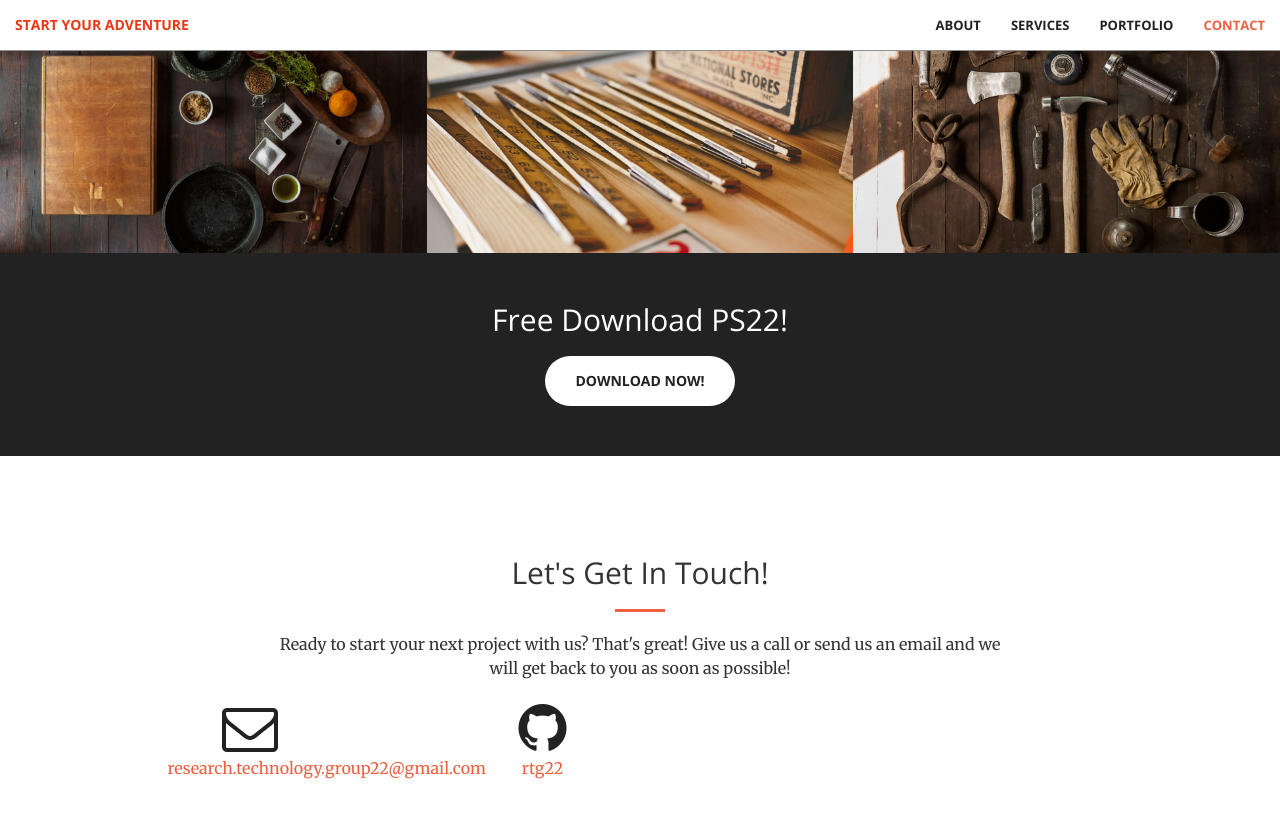
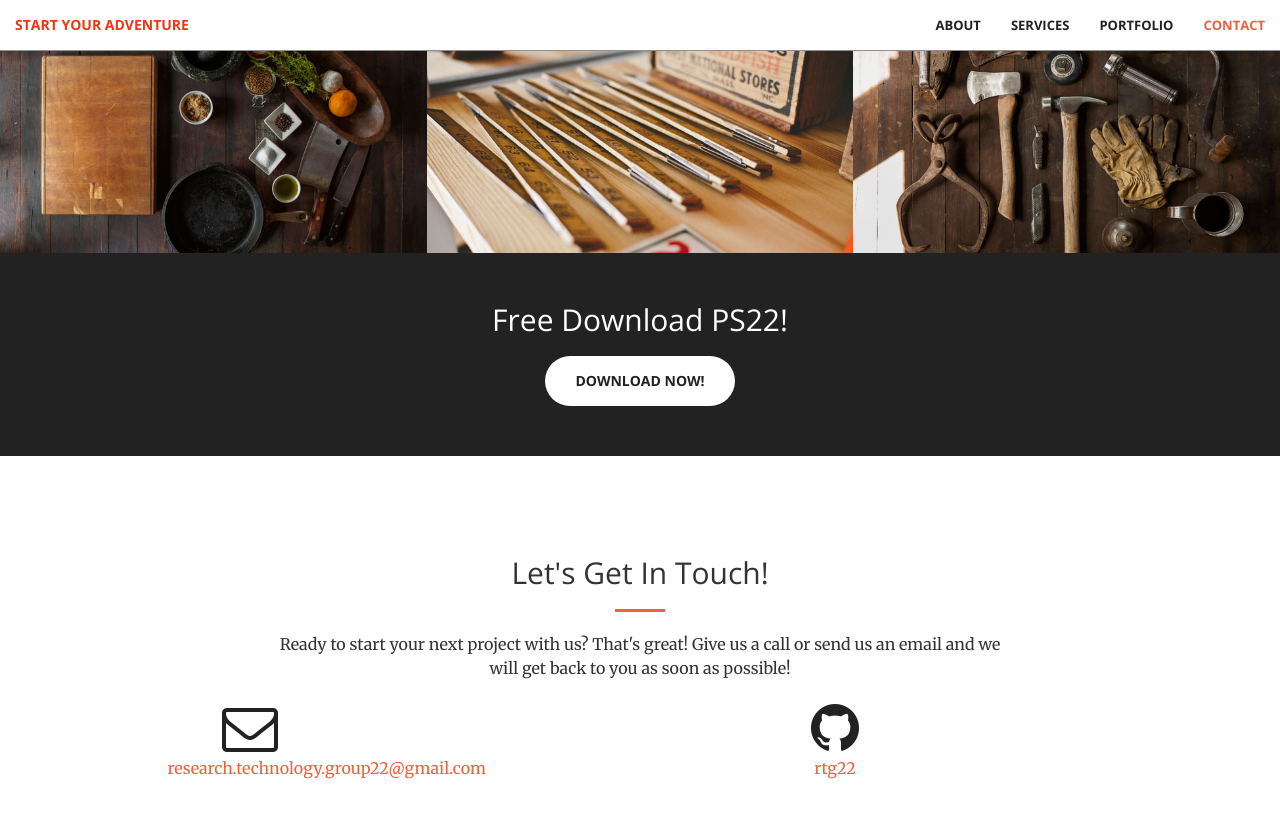
Before and after one commit to RTG22/ps22, a Jekyll site: the page built from index.html, in a window 1280 px wide and 900 px high, scrolled down 1957 px. Shown: the top 818 px of the window. Built offline with Jekyll 4.4.1, drawn with Linux system fonts in a browser that asks for light colours.

Commit message:
refine contacts div

```diff
--- a/_includes/contact.html
+++ b/_includes/contact.html
@@ -13,6 +13,8 @@
             </a>
         </div>
         <div class="col-lg-2 col-lg-offset-1 text-center">
+        </div>
+        <div class="col-lg-2 col-lg-offset-1 text-center">
             <a href="https://github.com/{{ site.github_username }}">
             <i class="fa fa-github fa-3x wow bounceIn" data-wow-delay=".1s"></i>
                 <p>{{ site.github_username }}</p>
```
